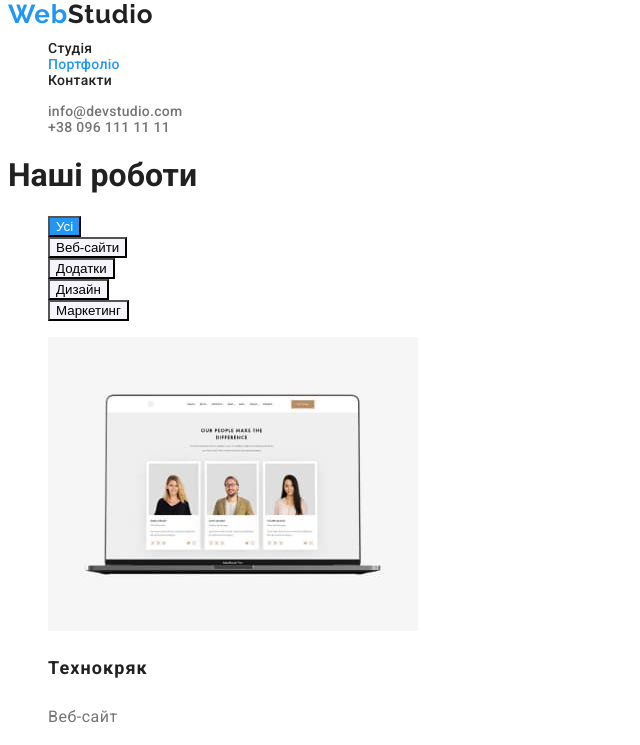
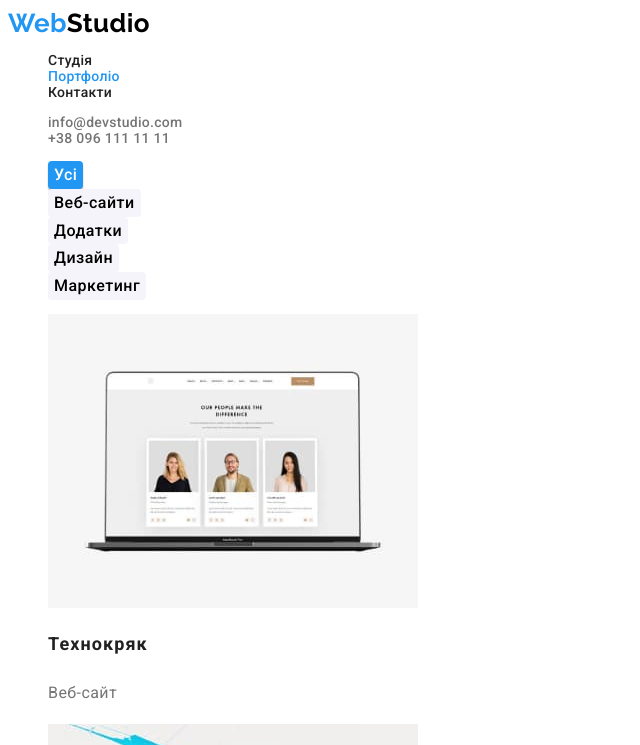
Before and after one commit to YuliiaNivina/goit-markup-hw-02, a plain HTML site: page portfolio.html in a window 1280 px wide. Both pictures are taken after a click on the button "Усі". Shown: the top 745 px of the page, without its empty margins (0-640 px from the left). Drawn offline with Linux system fonts and the light colour scheme.

Commit message:
Виправляє зауваження

```diff
--- a/css/styles.css
+++ b/css/styles.css
@@ -1,150 +1,161 @@
-:root{
+:root {
   --main-text-color: #212121;
   --secondary-text-color: #757575;
-    --link-color: #2196F3;
-    --main-white-color: #FFFFFF;
-    --background-gray: #F5F4FA;
+  --link-color: #2196f3;
+  --main-white-color: #ffffff;
+  --background-gray: #f5f4fa;
 }
 
-body{
+body {
   color: var(--main-text-color);
+  background-color: var(--main-white-color);
   font-family: 'Roboto', sans-serif;
+  font-size: 14px;
+  letter-spacing: 0.03em;
 }
-.list{
+.list {
   list-style-type: none;
 }
+
 /* Хедер */
 /* Логотип */
-.logo{
-    color: var(--main-text-color);
+.logo {
+  color: #000000;
   text-decoration: none;
   font-family: 'Raleway';
   font-weight: 700;
   font-size: 26px;
-    line-height: 1.19px;
-    letter-spacing: 0.03em;
+  line-height: 1.19;
 }
-.logo>span{
+.logo > span {
   color: var(--link-color);
 }
 
 /* Навігація */
-.nav{
+.nav {
   font-weight: 500;
-    font-size: 14px;
   line-height: 1.14;
   letter-spacing: 0.02em;
 }
-.nav-link{
+.nav-link {
   color: var(--main-text-color);
   text-decoration: none;
 }
-.nav-link:hover, .nav-link:focus{
+.nav-link:hover,
+.nav-link:focus {
   color: var(--link-color);
 }
-.nav-link.current{
+.nav-link.current {
   color: var(--link-color);
 }
 
 /* Контакти хедер */
-.contacts-header{
+.contacts-header {
   font-weight: 500;
-    font-size: 14px;
-    line-height: 16px;
+  line-height: 1.14;
   letter-spacing: 0.02em;
 }
-.contacts-header .contacts-link{
+.contacts-header .contacts-link {
   text-decoration: none;
   color: var(--secondary-text-color);
 }
 
 /* Головний контент */
 /* Герой */
-.hero-title{
+.hero {
+  background-color: #2f303a;
+}
+.hero-title {
   color: var(--main-white-color);
-    background-color: #2F303A;
   font-weight: 900;
   font-size: 44px;
-    line-height: 1.36x;
+  line-height: 1.36;
   text-align: center;
   letter-spacing: 0.06em;
   text-transform: uppercase;
 }
-.button{
-    background-color: var(--background-gray);
-    cursor: pointer;
-}
-.button:hover, .button:focus{
+.hero-button {
+  font-family: inherit;
   color: var(--main-white-color);
   background-color: var(--link-color);
-}
-.hero .button{
   font-weight: 700;
   font-size: 16px;
   line-height: 1.88;
   letter-spacing: 0.06em;
+  cursor: pointer;
+  box-shadow: 0px 4px 4px rgba(0, 0, 0, 0.15);
+  border-radius: 4px;
+}
+.hero-button:hover,
+.hero-button:focus {
+  background-color: #188ce8;
 }
 
 /* Наші переваги */
-.benefits-title{
-    font-size: 14px;
+.visually-hidden {
+  position: absolute;
+  width: 1px;
+  height: 1px;
+  margin: -1px;
+  border: 0;
+  padding: 0;
+
+  white-space: nowrap;
+  clip-path: inset(100%);
+  clip: rect(0 0 0 0);
+  overflow: hidden;
+}
+.benefits-title {
   line-height: 1.14;
-    letter-spacing: 0.03em;
   text-transform: uppercase;
 }
-.benefits-text{
+.benefits-text {
   color: var(--secondary-text-color);
-    font-size: 14px;
   line-height: 1.71;
-    letter-spacing: 0.03em;
 }
 
 /* Чим ми займаємося */
-.secondary-title{
+.secondary-title {
   font-size: 36px;
   line-height: 1.17;
   text-align: center;
-    letter-spacing: 0.03em;
 }
 
 /* Команда */
-.team-name{
+.team{
+    background-color: var(--background-gray);
+}
+.team-name {
   font-weight: 500;
   font-size: 16px;
   line-height: 1.19;
-    letter-spacing: 0.03em;
 }
-.team-profession{
+.team-profession {
   color: var(--secondary-text-color);
   font-size: 16px;
   line-height: 1.19;
-    letter-spacing: 0.03em;
 }
 
 /* Футер */
 .footer {
-    background-color: #2F303A;
+  background-color: #2f303a;
 }
 
 .footer .logo {
   color: var(--main-white-color);
 }
 /* Контакти футер */
-.contacts-footer{
+.contacts-footer {
   font-style: normal;
 }
-.contacts-footer .contacts-link{
+.contacts-footer .contacts-link {
   text-decoration: none;
   color: rgba(255, 255, 255, 0.6);
-    font-size: 14px;
   line-height: 1.71;
-    letter-spacing: 0.03em;
 }
 .contacts-link.map {
   color: var(--main-white-color);
-    font-size: 14px;
   line-height: 1.71;
-    letter-spacing: 0.03em;
 }
 .contacts-link:hover,
 .contacts-link:focus {
@@ -152,23 +163,33 @@ body{
 }
 
 /* Портфоліо */
-.portfolio-filters .button{
+.filters-button {
+  background-color: var(--background-gray);
+  font-family: inherit;
   font-weight: 500;
   font-size: 16px;
   line-height: 1.62;
   letter-spacing: 0.03em;
+  border: none;
+  border-radius: 4px;
+}
+.filters-button:hover,
+.filters-button:focus {
+  color: var(--main-white-color);
+  background-color: var(--link-color);
+  box-shadow: 0px 3px 1px rgba(0, 0, 0, 0.1), 0px 1px 2px rgba(0, 0, 0, 0.08),
+    0px 2px 2px rgba(0, 0, 0, 0.12);
 }
 .portfolio-list {
   list-style-type: none;
 }
-.portfolio-title{
+.portfolio-title {
   font-size: 18px;
-    line-height: 2.0;
+  line-height: 2;
   letter-spacing: 0.06em;
 }
-.portfolio-app{
+.portfolio-app {
   color: var(--secondary-text-color);
   font-size: 16px;
   line-height: 1.88;
-    letter-spacing: 0.03em;
 }
--- a/portfolio.html
+++ b/portfolio.html
@@ -48,24 +48,24 @@
     <!-- Головний контент сторінки Портфоліо -->
     <main>
       <!-- Заголовок, сховати при оформленні -->
-      <h1>Наші роботи</h1>
+      <h1 class="visually-hidden">Наші роботи</h1>
 
       <!-- Портфоліо фільтри -->
       <ul class="list filters">
         <li class="filters-item">
-          <button class="button" type="button">Усі</button>
+          <button class="filters-button" type="button">Усі</button>
         </li>
         <li class="filters-item">
-          <button class="button" type="button">Веб-сайти</button>
+          <button class="filters-button" type="button">Веб-сайти</button>
         </li>
         <li class="filters-item">
-          <button class="button" type="button">Додатки</button>
+          <button class="filters-button" type="button">Додатки</button>
         </li>
         <li class="filters-item">
-          <button class="button" type="button">Дизайн</button>
+          <button class="filters-button" type="button">Дизайн</button>
         </li>
         <li class="filters-item">
-          <button class="button" type="button">Маркетинг</button>
+          <button class="filters-button" type="button">Маркетинг</button>
         </li>
       </ul>
 
```
Also changed, not shown: index.html (+5 -5 lines). Lines whose indentation alone changed are shown as unchanged.
